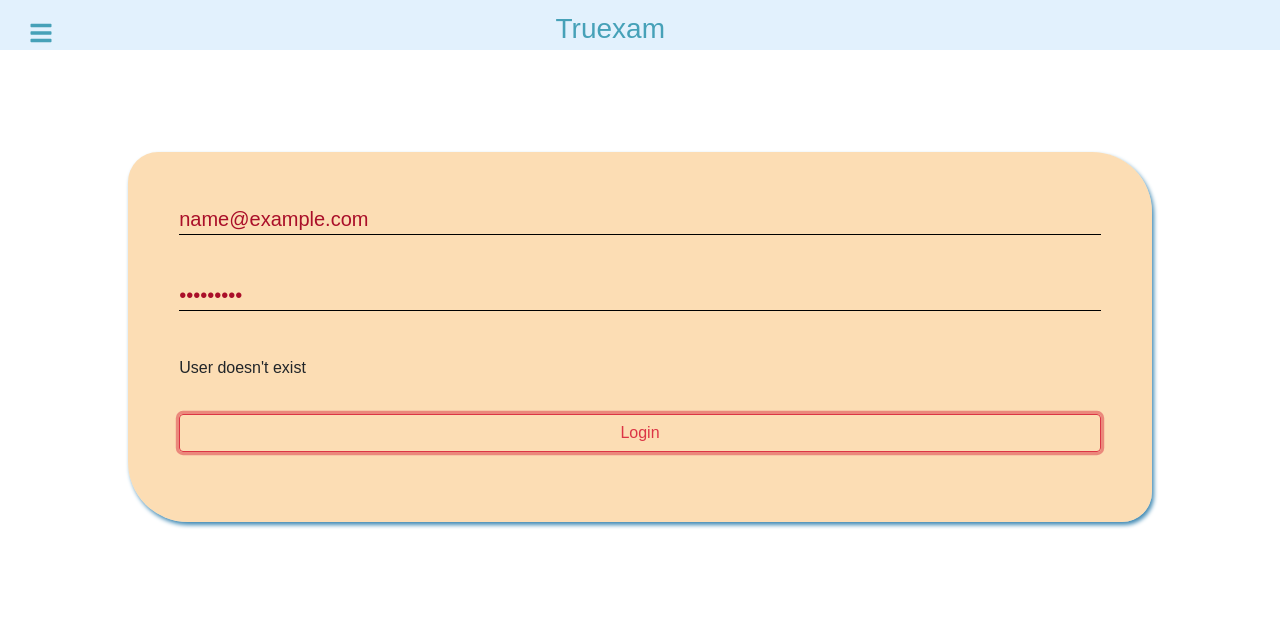
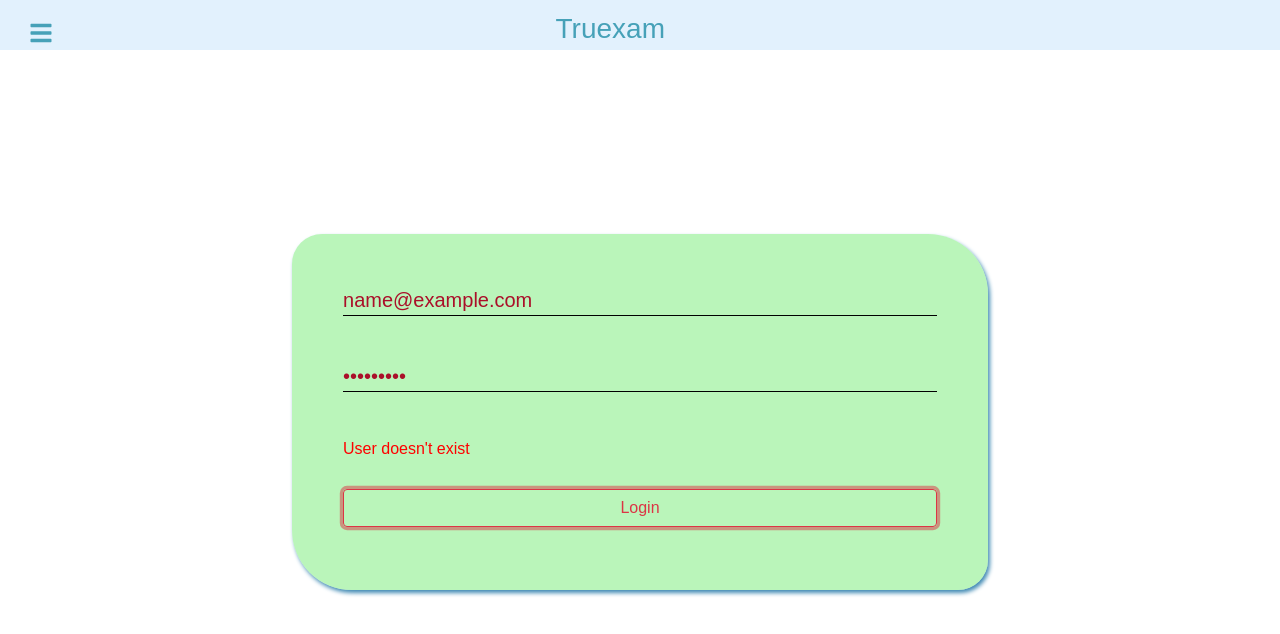
Before and after one commit to nikHIL0505/truexam_Project, a React (Create React App) app: page /login in a window 1280 px wide. Both pictures are taken after typing "name@example.com", "Sample123" into the empty fields and a click on the button "Login". Shown: the top 634 px of the page. Built offline with nearby package versions, Linux system fonts and the light colour scheme.

Commit message:
some updates

```diff
--- a/src/App.css
+++ b/src/App.css
@@ -76,7 +76,8 @@
 
 
 .LoginPage{
-  background-color: rgba(250, 196, 125, 0.575);
+  margin: 8% 16%;
+  background-color: rgba(135, 238, 135, 0.575);
   border-radius: 30px 60px;
   padding: 5%;
   box-shadow: 2px 3px 4px   rgb(65, 138, 180);
--- a/src/Authentication/login.js
+++ b/src/Authentication/login.js
@@ -58,7 +58,7 @@
              onChange={handleChange}
              className="LoginInput"
              required/>
-             {error.length > 0 ? error.map(err => <p>{err}</p>) : null}
+             {error.length > 0 ? error.map(err => <p style={{color:"red"}}>{err}</p>) : null}
             <Button type="submit" variant="outline-danger">Login</Button>
           </div>
         </form>
```
